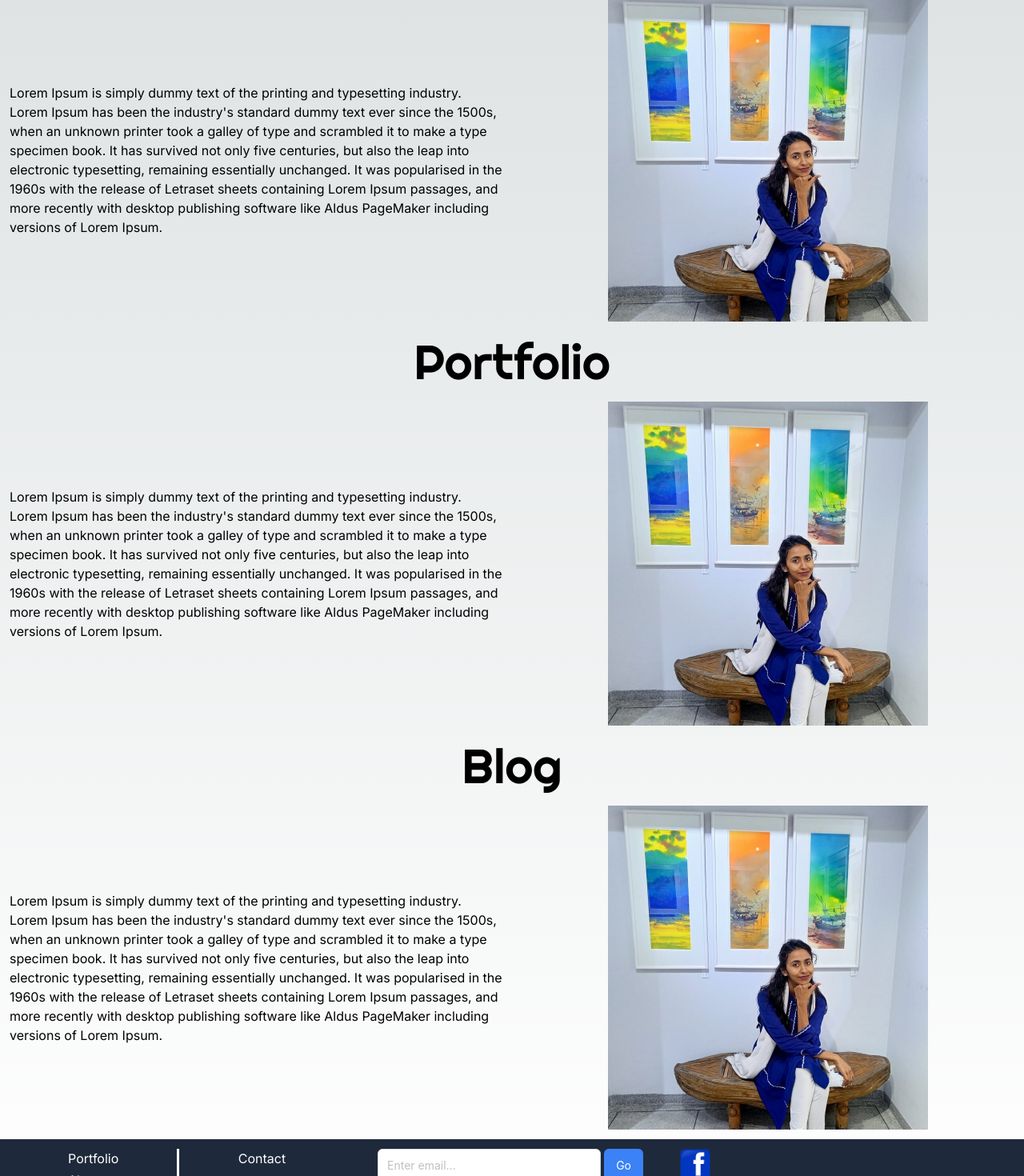
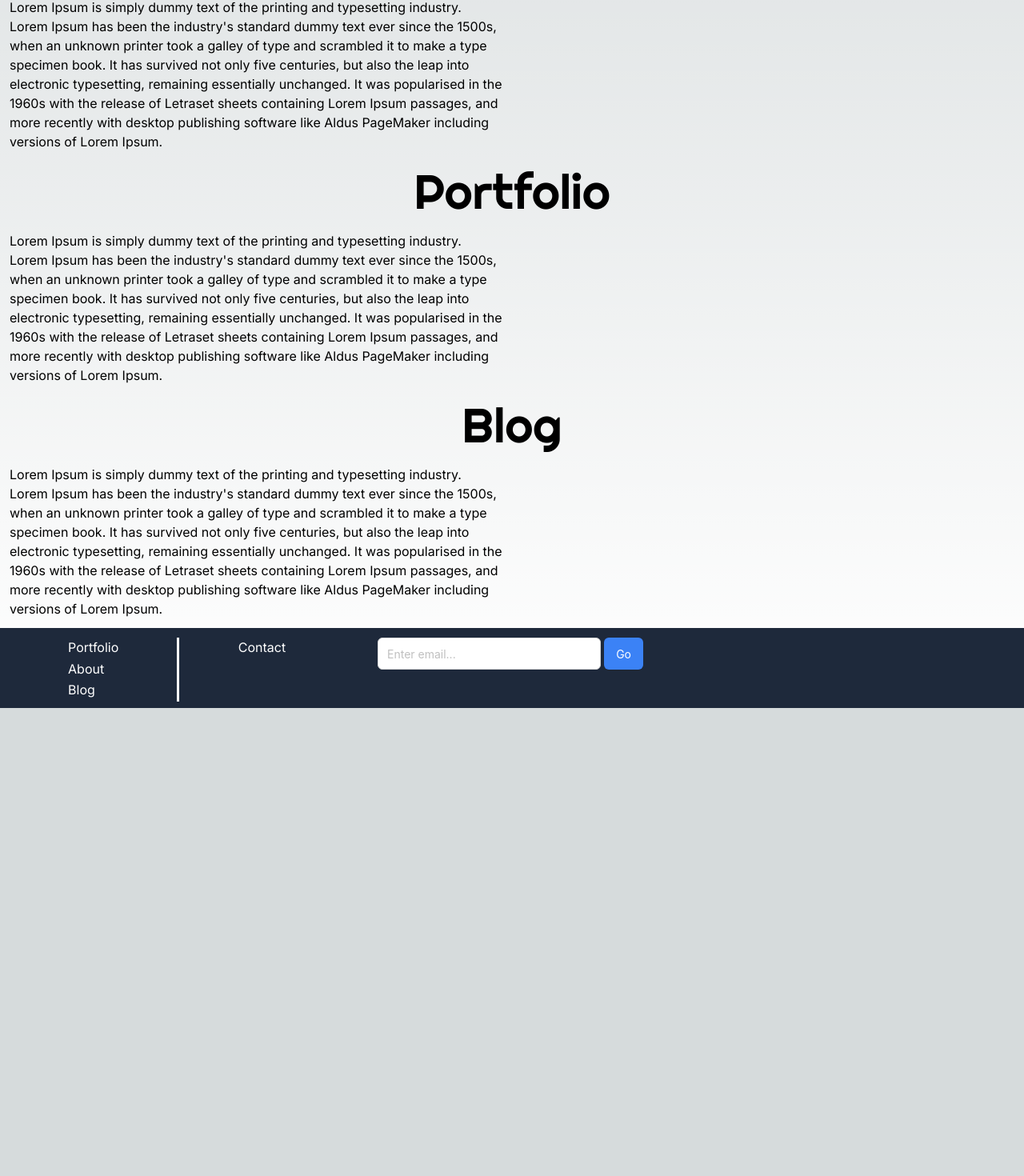
Before and after one commit to sifatkhaan/porfolio, a Next.js app: page / in a window 1280 px wide. Shown: the part 447-1917 px from the top of the page at 80% size. After the commit the page ends 1332 px from the top, so only its background shows below. Built offline with nearby package versions, Linux system fonts and the light colour scheme; a web font is replaced by a local one.

Commit message:
portfolio updated

```diff
--- a/app/page.js
+++ b/app/page.js
@@ -26,7 +26,7 @@ export default function Home() {
             <p className="p-3">Lorem Ipsum is simply dummy text of the printing and typesetting industry. Lorem Ipsum has been the industry's standard dummy text ever since the 1500s, when an unknown printer took a galley of type and scrambled it to make a type specimen book. It has survived not only five centuries, but also the leap into electronic typesetting, remaining essentially unchanged. It was popularised in the 1960s with the release of Letraset sheets containing Lorem Ipsum passages, and more recently with desktop publishing software like Aldus PageMaker including versions of Lorem Ipsum.</p>
         </div>
         <div className="flex items-center justify-center p-3 w-1/2">
-            <Image src="/image/myphoto.jpg" alt="Example" width={400} height={200} />
+            {/* <Image src="/image/myphoto.jpg" alt="Example" width={400} height={200} /> */}
         </div>
         </div>
 
@@ -38,7 +38,7 @@ export default function Home() {
             <p className="p-3">Lorem Ipsum is simply dummy text of the printing and typesetting industry. Lorem Ipsum has been the industry's standard dummy text ever since the 1500s, when an unknown printer took a galley of type and scrambled it to make a type specimen book. It has survived not only five centuries, but also the leap into electronic typesetting, remaining essentially unchanged. It was popularised in the 1960s with the release of Letraset sheets containing Lorem Ipsum passages, and more recently with desktop publishing software like Aldus PageMaker including versions of Lorem Ipsum.</p>
         </div>
         <div className="flex items-center justify-center p-3 w-1/2">
-            <Image src="/image/myphoto.jpg" alt="Example" width={400} height={200} />
+            {/* <Image src="/image/myphoto.jpg" alt="Example" width={400} height={200} /> */}
         </div>
         </div>
 
@@ -49,9 +49,9 @@ export default function Home() {
         <div className="flex items-center justify-center w-1/2">
             <p className="p-3">Lorem Ipsum is simply dummy text of the printing and typesetting industry. Lorem Ipsum has been the industry's standard dummy text ever since the 1500s, when an unknown printer took a galley of type and scrambled it to make a type specimen book. It has survived not only five centuries, but also the leap into electronic typesetting, remaining essentially unchanged. It was popularised in the 1960s with the release of Letraset sheets containing Lorem Ipsum passages, and more recently with desktop publishing software like Aldus PageMaker including versions of Lorem Ipsum.</p>
         </div>
-        <div className="flex items-center justify-center p-3 w-1/2">
+        {/* <div className="flex items-center justify-center p-3 w-1/2">
             <Image src="/image/myphoto.jpg" alt="Example" width={400} height={200} />
-        </div>
+        </div> */}
         </div>
 
      </section>
@@ -85,13 +85,13 @@ export default function Home() {
                <Input className="w-2/3 h-[40px]" type="text" placeholder="Enter email..."/>
                <Button className="text-white bg-blue-500 border-none mx-1 h-[40px]">Go</Button>
             </div>
-            <div>
+            {/* <div>
                 <span>
                     <Link href="#">
                         <Image src="/logo/fblogo.png" width={40} height={40}/>
                     </Link>
                 </span>
-            </div>
+            </div> */}
         </div>
      </footer>
     </div>
```
